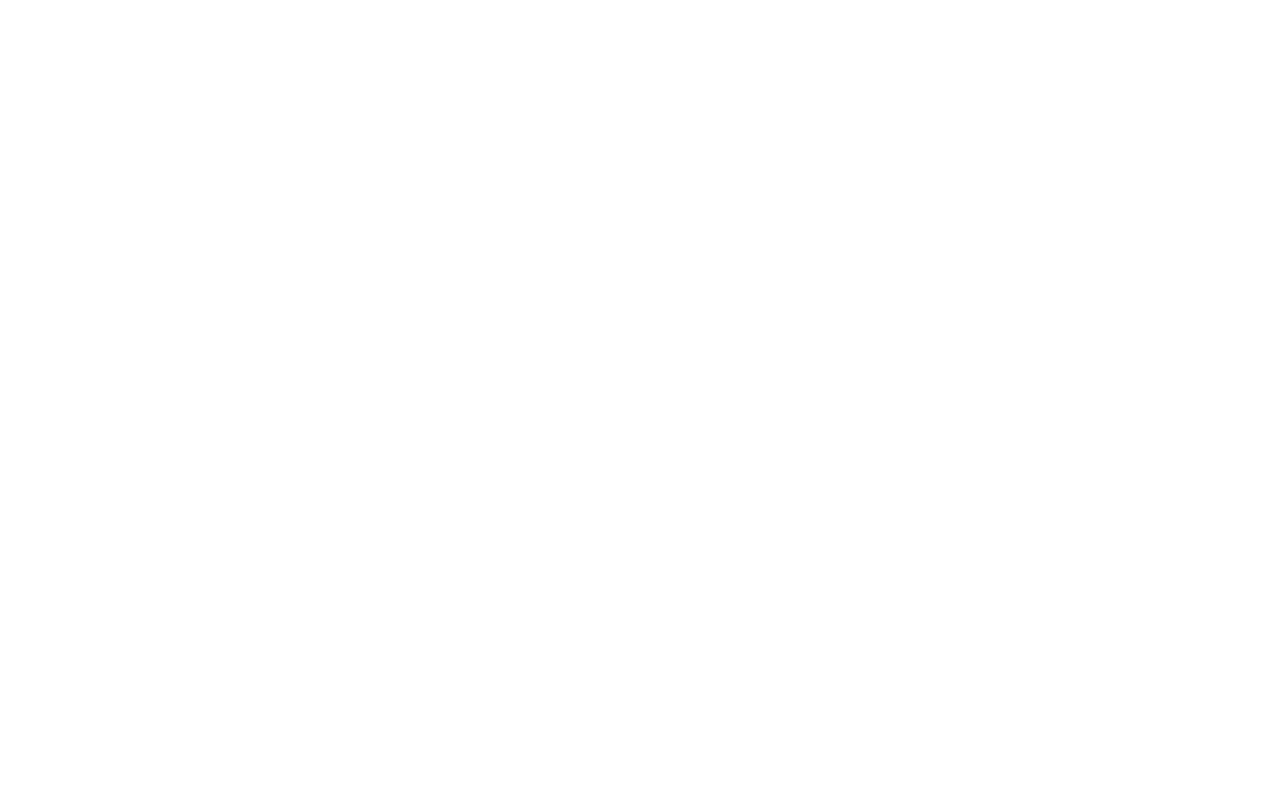
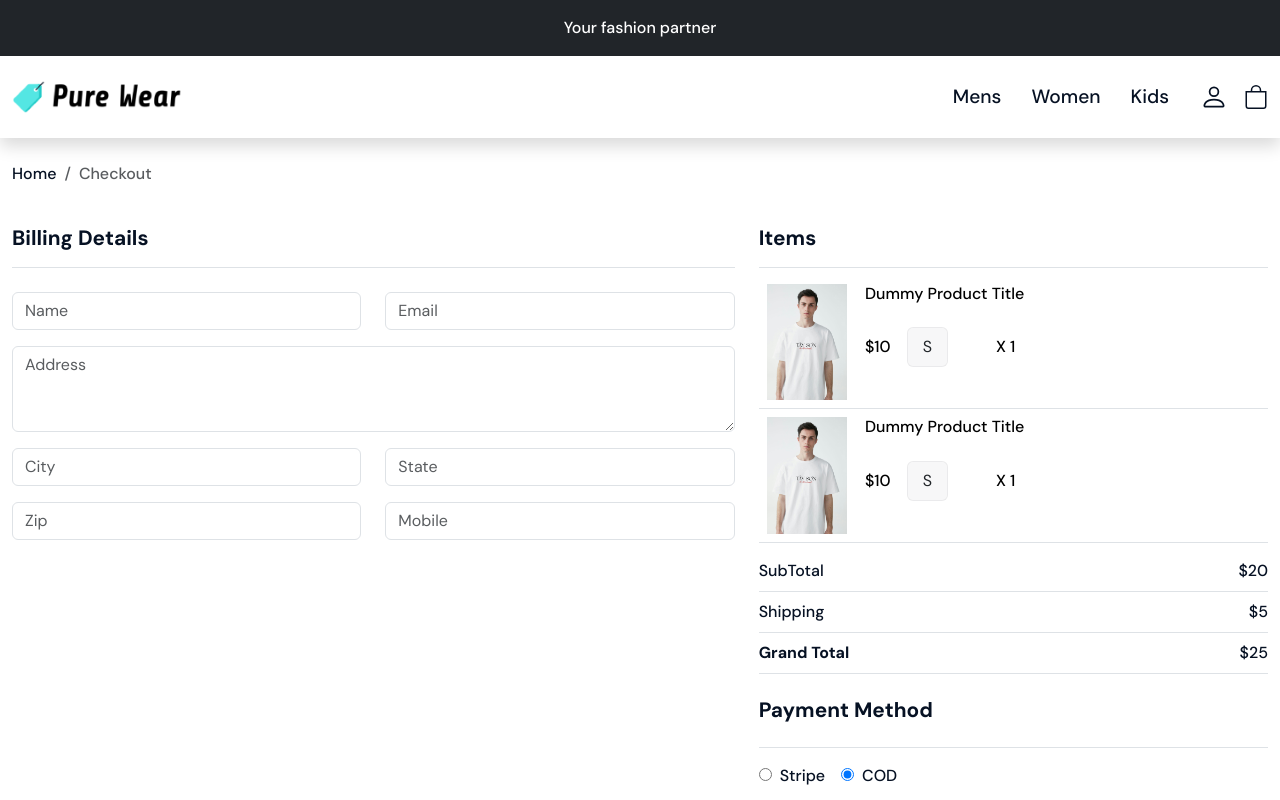
Before and after one commit to Tibro0/pure-wear, a React (Vite) app in the folder frontend/: page /checkout in a window 1280 px wide. Before the commit this address had no page. Shown: the top 800 px of the page. Built offline with nearby package versions, Linux system fonts and the light colour scheme.

Commit message:
React Checkout Page

```diff
--- a/frontend/src/App.jsx
+++ b/frontend/src/App.jsx
@@ -4,6 +4,7 @@ import Home from './components/Home'
 import Shop from './components/Shop'
 import Product from './components/Product'
 import Cart from './components/Cart'
+import Checkout from './components/Checkout'
 
 function App() {
 
@@ -15,6 +16,7 @@ function App() {
           <Route path='/shop' element={<Shop/>}/>
           <Route path='/product' element={<Product/>}/>
           <Route path='/cart' element={<Cart/>}/>
+          <Route path='/checkout' element={<Checkout/>}/>
         </Routes>
       </BrowserRouter>
     </>
--- /dev/null
+++ b/frontend/src/components/Checkout.jsx
@@ -0,0 +1,148 @@
+import React, { useState } from 'react'
+import Layout from './common/Layout'
+import { Link } from 'react-router-dom'
+import ProductImg from '../assets/images/mens/seven.jpg'
+
+const Checkout = () => {
+    const [paymentMethod, setPaymentMethod] = useState('cod');
+
+    const handlePaymentMethod = (e) => {
+        setPaymentMethod(e.target.value);
+    }
+
+    return (
+        <Layout>
+            <div className='container pb-5'>
+                <div className="row">
+                    <div className='col-md-12'>
+                        <nav aria-label="breadcrumb" className='py-4'>
+                            <ol className="breadcrumb">
+                                <li className="breadcrumb-item"><Link to="/">Home</Link></li>
+                                <li className="breadcrumb-item active" aria-current="page">Checkout</li>
+                            </ol>
+                        </nav>
+                    </div>
+                </div>
+
+                <div className='row'>
+                    <div className="col-md-7">
+                        <h3 className='border-bottom pb-3'><strong>Billing Details</strong></h3>
+                        <form action="">
+                            <div className="row pt-3">
+                                <div className="col-md-6">
+                                    <div className='mb-3'>
+                                        <input type="text" className='form-control' placeholder='Name' />
+                                    </div>
+                                </div>
+                                <div className="col-md-6">
+                                    <div className='mb-3'>
+                                        <input type="text" className='form-control' placeholder='Email' />
+                                    </div>
+                                </div>
+                                <div className="col-md-12">
+                                    <div className='mb-3'>
+                                        <textarea className='form-control' rows={3} placeholder='Address'></textarea>
+                                    </div>
+                                </div>
+                                <div className="col-md-6">
+                                    <div className='mb-3'>
+                                        <input type="text" className='form-control' placeholder='City' />
+                                    </div>
+                                </div>
+                                <div className="col-md-6">
+                                    <div className='mb-3'>
+                                        <input type="text" className='form-control' placeholder='State' />
+                                    </div>
+                                </div>
+                                <div className="col-md-6">
+                                    <div className='mb-3'>
+                                        <input type="text" className='form-control' placeholder='Zip' />
+                                    </div>
+                                </div>
+                                <div className="col-md-6">
+                                    <div className='mb-3'>
+                                        <input type="text" className='form-control' placeholder='Mobile' />
+                                    </div>
+                                </div>
+                            </div>
+                        </form>
+                    </div>
+
+                    <div className="col-md-5">
+                        <h3 className='border-bottom pb-3'><strong>Items</strong></h3>
+                        <table className='table'>
+                            <tbody>
+                                <tr>
+                                    <td width={100}>
+                                        <img src={ProductImg} width={80} alt="" />
+                                    </td>
+                                    <td width={600}>
+                                        <h4>Dummy Product Title</h4>
+                                        <div className='d-flex align-items-center pt-3'>
+                                            <span>$10</span>
+                                            <div className='ps-3'>
+                                                <button className='btn btn-size'>S</button>
+                                            </div>
+                                            <div className='ps-5'>X 1</div>
+                                        </div>
+                                    </td>
+
+                                </tr>
+                                <tr>
+                                    <td width={100}>
+                                        <img src={ProductImg} width={80} alt="" />
+                                    </td>
+                                    <td width={600}>
+                                        <h4>Dummy Product Title</h4>
+                                        <div className='d-flex align-items-center pt-3'>
+                                            <span>$10</span>
+                                            <div className='ps-3'>
+                                                <button className='btn btn-size'>S</button>
+                                            </div>
+                                            <div className='ps-5'>X 1</div>
+                                        </div>
+                                    </td>
+                                </tr>
+                            </tbody>
+                        </table>
+
+                        <div className='row'>
+                            <div className='col-md-12'>
+                                <div className='d-flex justify-content-between border-bottom pb-2'>
+                                    <div>SubTotal</div>
+                                    <div>$20</div>
+                                </div>
+                                <div className='d-flex justify-content-between border-bottom py-2'>
+                                    <div>Shipping</div>
+                                    <div>$5</div>
+                                </div>
+                                <div className='d-flex justify-content-between border-bottom py-2'>
+                                    <div><strong>Grand Total</strong></div>
+                                    <div>$25</div>
+                                </div>
+                            </div>
+                        </div>
+
+                        <h3 className='border-bottom pt-4 pb-4'><strong>Payment Method</strong></h3>
+                        <div className='pt-2'>
+                            <input type="radio"
+                                onClick={handlePaymentMethod}
+                                checked={paymentMethod == 'stripe'} value={'stripe'} />
+                            <label htmlFor="" className='form-label ps-2'>Stripe</label>
+
+                            <input type="radio"
+                                onClick={handlePaymentMethod}
+                                checked={paymentMethod == 'cod'} value={'cod'} className='ms-3' />
+                            <label htmlFor="" className='form-label ps-2'>COD</label>
+                        </div>
+                        <div className='d-flex py-3'>
+                            <button className='btn btn-primary'>Pay Now</button>
+                        </div>
+                    </div>
+                </div>
+            </div>
+        </Layout>
+    )
+}
+
+export default Checkout
--- a/frontend/src/components/common/LatestProducts.jsx
+++ b/frontend/src/components/common/LatestProducts.jsx
@@ -1,5 +1,6 @@
 import React from 'react'
 import ProductImg from '../../assets/images/eight.jpg'
+import { Link } from 'react-router-dom'
 
 const LatestProducts = () => {
     return (
@@ -10,10 +11,12 @@ const LatestProducts = () => {
                     <div className='col-md-3 col-6'>
                         <div className='product card border-0'>
                             <div className='card-img'>
-                                <img src={ProductImg} alt="" className='w-100' />
+                                <Link to="/product">
+                                    <img src={ProductImg} alt="" className='w-100' />
+                                </Link>
                             </div>
                             <div className='card-body pt-3'>
-                                <a href="">Red Check Shirt For Men</a>
+                                <Link to="/product">Red Check Shirt For Men</Link>
                                 <div className='price'>
                                     $50 <span className='text-decoration-line-through'>$80</span>
                                 </div>
@@ -24,10 +27,12 @@ const LatestProducts = () => {
                     <div className='col-md-3 col-6'>
                         <div className='product card border-0'>
                             <div className='card-img'>
-                                <img src={ProductImg} alt="" className='w-100' />
+                                <Link to="/product">
+                                    <img src={ProductImg} alt="" className='w-100' />
+                                </Link>
                             </div>
                             <div className='card-body pt-3'>
-                                <a href="">Red Check Shirt For Men</a>
+                                <Link to="/product">Red Check Shirt For Men</Link>
                                 <div className='price'>
                                     $50 <span className='text-decoration-line-through'>$80</span>
                                 </div>
@@ -38,10 +43,12 @@ const LatestProducts = () => {
                     <div className='col-md-3 col-6'>
                         <div className='product card border-0'>
                             <div className='card-img'>
-                                <img src={ProductImg} alt="" className='w-100' />
+                                <Link to="/product">
+                                    <img src={ProductImg} alt="" className='w-100' />
+                                </Link>
                             </div>
                             <div className='card-body pt-3'>
-                                <a href="">Red Check Shirt For Men</a>
+                                <Link to="/product">Red Check Shirt For Men</Link>
                                 <div className='price'>
                                     $50 <span className='text-decoration-line-through'>$80</span>
                                 </div>
@@ -52,10 +59,12 @@ const LatestProducts = () => {
                     <div className='col-md-3 col-6'>
                         <div className='product card border-0'>
                             <div className='card-img'>
-                                <img src={ProductImg} alt="" className='w-100' />
+                                <Link to="/product">
+                                    <img src={ProductImg} alt="" className='w-100' />
+                                </Link>
                             </div>
                             <div className='card-body pt-3'>
-                                <a href="">Red Check Shirt For Men</a>
+                                <Link to="/product">Red Check Shirt For Men</Link>
                                 <div className='price'>
                                     $50 <span className='text-decoration-line-through'>$80</span>
                                 </div>
```
Also changed, not shown: frontend/src/components/common/FeaturedProducts.jsx (+17 -8 lines).
